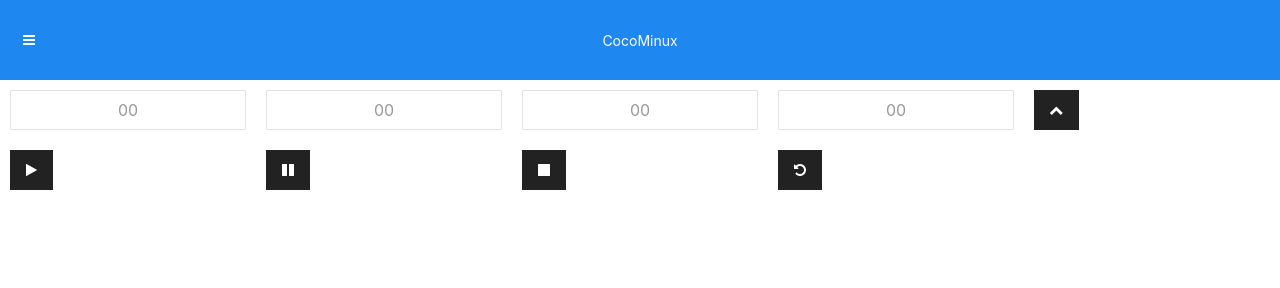
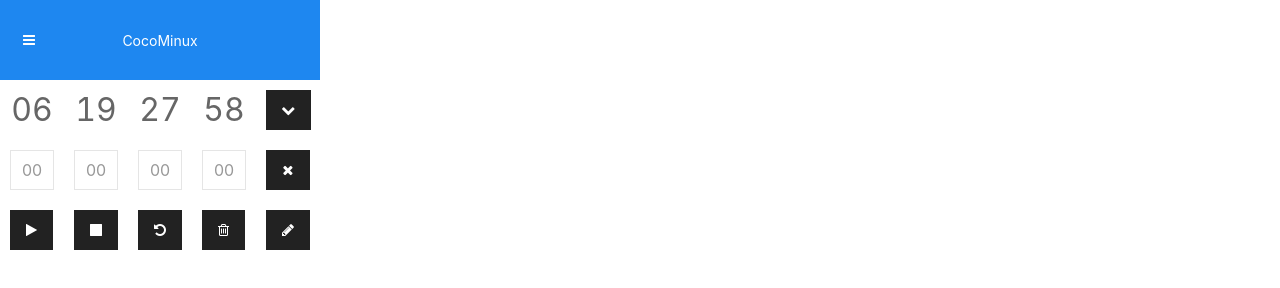
Before and after one commit to njacquemin/cocominux, a plain HTML site: page index.html in a window 1280 px wide. Drawn offline with Linux system fonts and the light colour scheme.

Commit message:
Modifying README + testing templates ideas in index.html + adding custom js lib

```diff
--- a/index.html
+++ b/index.html
@@ -8,7 +8,7 @@
     <link rel="stylesheet" href="/ext/UIkit/3.3.3/css/uikit.min.css">
 </head>
 <body>
-<div id="root">
+<div id="root" style="max-width: 320px;">
     <nav class="uk-navbar-container" uk-navbar style="background-color: #1e87f0;color: #fff;">
         <div class="uk-navbar-item uk-navbar-left" style="color: #fff;">
             &nbsp;&nbsp;
@@ -19,7 +19,37 @@
             CocoMinux
         </div>
     </nav>
-    <div>
+    <div data-cocominux-id="5e661d7b19c6a">
+        <div class="uk-grid-collapse uk-grid-match uk-child-width-expand" uk-grid uk-countdown="date: 2020-03-16T14:09:06+00:00" style="min-height:60px;">
+            <div class="uk-width-1-5 uk-height-1-2">
+                <div class="uk-margin-small-top uk-margin-small-right uk-margin-small-bottom uk-margin-small-left uk-text-center uk-flex uk-flex-center uk-flex-middle">
+                    <span class="uk-countdown-number uk-countdown-days" style="font-size: 2rem;"></span>
+                </div>
+            </div>
+            <div class="uk-width-1-5 uk-height-1-2">
+                <div class="uk-margin-small-top uk-margin-small-right uk-margin-small-bottom uk-margin-small-left uk-text-center uk-flex uk-flex-center uk-flex-middle">
+                    <span class="uk-countdown-number uk-countdown-hours" style="font-size: 2rem;"></span>
+                </div>
+            </div>
+            <div class="uk-width-1-5 uk-height-1-2">
+                <div class="uk-margin-small-top uk-margin-small-right uk-margin-small-bottom uk-margin-small-left uk-text-center uk-flex uk-flex-center uk-flex-middle">
+                    <span class="uk-countdown-number uk-countdown-minutes" style="font-size: 2rem;"></span>
+                </div>
+            </div>
+            <div class="uk-width-1-5 uk-height-1-2">
+                <div class="uk-margin-small-top uk-margin-small-right uk-margin-small-bottom uk-margin-small-left uk-text-center uk-flex uk-flex-center uk-flex-middle">
+                    <span class="uk-countdown-number uk-countdown-seconds" style="font-size: 2rem;"></span>
+                </div>
+            </div>
+            <div class="uk-width-1-5 uk-height-1-2">
+                <div class="uk-margin-small-top uk-margin-small-right uk-margin-small-bottom uk-margin-small-left uk-flex">
+                    <button class="uk-button uk-button-small uk-button-secondary uk-text-center">
+                        <i class="fa fa-chevron-down" aria-hidden="true"></i>
+                        <!-- <i class="fa fa-chevron-up" aria-hidden="true"></i> -->
+                    </button>
+                </div>
+            </div>
+        </div>
         <div class="uk-grid-collapse uk-grid-match uk-child-width-expand" uk-grid>
             <div class="uk-width-1-5 uk-height-1-2">
                 <div class="uk-margin-small-top uk-margin-small-right uk-margin-small-bottom uk-margin-small-left">
@@ -43,9 +73,8 @@
             </div>
             <div class="uk-width-1-5 uk-height-1-2">
                 <div class="uk-margin-small-top uk-margin-small-right uk-margin-small-bottom uk-margin-small-left uk-flex">
-                    <button class="uk-button uk-button-small uk-button-secondary uk-text-center">
-                        <!-- <i class="fa fa-chevron-down" aria-hidden="true"></i> -->
-                        <i class="fa fa-chevron-up" aria-hidden="true"></i>
+                    <button class="uk-button uk-button-small uk-button-secondary uk-text-center" style="min-width:43.84px !important;">
+                        <i class="fa fa-close" aria-hidden="true"></i>
                     </button>
                 </div>
             </div>
@@ -55,13 +84,6 @@
                 <div class="uk-margin-small-top uk-margin-small-right uk-margin-small-bottom uk-margin-small-left uk-flex">
                     <button class="uk-button uk-button-small uk-button-secondary uk-text-center">
                         <i class="fa fa-play" aria-hidden="true"></i>
-                    </button>
-                </div>
-            </div>
-            <div class="uk-width-1-5 uk-height-1-2">
-                <div class="uk-margin-small-top uk-margin-small-right uk-margin-small-bottom uk-margin-small-left uk-flex">
-                    <button class="uk-button uk-button-small uk-button-secondary uk-text-center">
-                        <i class="fa fa-pause" aria-hidden="true"></i>
                     </button>
                 </div>
             </div>
@@ -81,15 +103,27 @@
             </div>
             <div class="uk-width-1-5 uk-height-1-2">
                 <div class="uk-margin-small-top uk-margin-small-right uk-margin-small-bottom uk-margin-small-left uk-flex">
-                    &nbsp;
+                    <button class="uk-button uk-button-small uk-button-secondary uk-text-center">
+                        <i class="fa fa-trash-o" aria-hidden="true"></i>
+                    </button>
+                </div>
+            </div>
+            <div class="uk-width-1-5 uk-height-1-2">
+                <div class="uk-margin-small-top uk-margin-small-right uk-margin-small-bottom uk-margin-small-left uk-flex">
+                    <button class="uk-button uk-button-small uk-button-secondary uk-text-center">
+                        <i class="fa fa-pencil" aria-hidden="true"></i>
+                    </button>
                 </div>
             </div>
         </div>
     </div>
 </div>
+<a href="" id="cocominux-dl-link" style="display:none;"></a>
 <script src="/ext/UIkit/3.3.3/js/uikit.min.js"></script>
 <script src="/ext/UIkit/3.3.3/js/uikit-icons.min.js"></script>
 <script src="/ext/Mithril/2.0.4/mithril.js"></script>
 <script src="/ext/PouchDB/7.1.1/js/pouchdb.min.js"></script>
+<script src="/js/library.js"></script>
+<script src="/app/app.js"></script>
 </body>
 </html>
--- /dev/null
+++ b/js/library.js
@@ -0,0 +1,17 @@
+// FROM https://www.mrbinr.com/2014/07/03/uniqid-en-javascript
+let uniqid = function() {
+    return (new Date().getTime() + Math.floor((Math.random()*10000)+1)).toString(16);
+};
+// https://stackoverflow.com/a/19328891/2366345
+// Utilisation : voir lien
+// A TESTER AVEC DIFFERENTS BROWSERS !!!
+let cocominuxDLLink = document.querySelector("#cocominux-dl-link");
+let saveToJson = function (data, fileName) {
+    let json = JSON.stringify(data),
+        blob = new Blob([json], {type: "octet/stream"}),
+        url  = window.URL.createObjectURL(blob);
+    cocominuxDLLink.href = url;
+    cocominuxDLLink.download = fileName;
+    cocominuxDLLink.click();
+    window.URL.revokeObjectURL(url);
+};
```
Also changed, not shown: 1 other file.
